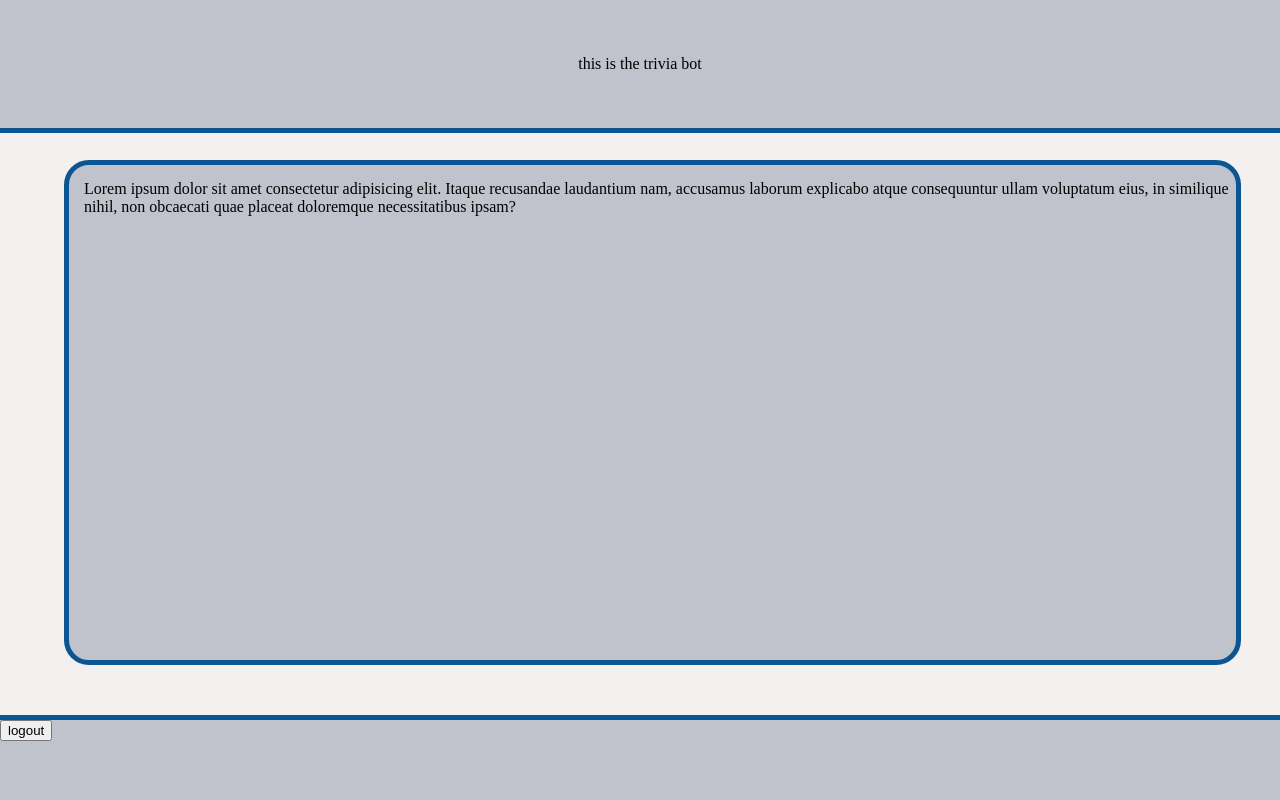
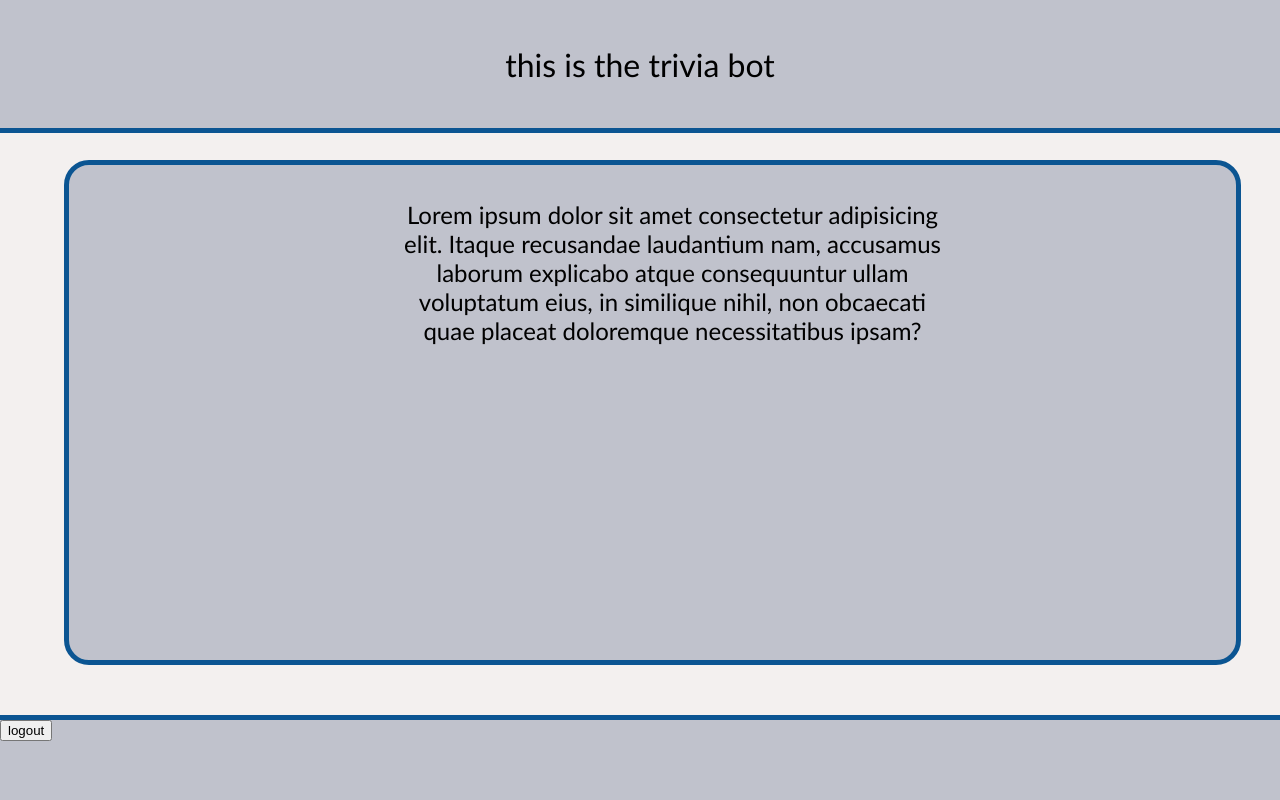
Before and after one commit to sebrai/trivia_bot, a Flask app: page /info in a window 1280 px wide. Run offline with Flask 3, Linux system fonts and the light colour scheme.

Commit message:
mad tekst in info more better

```diff
--- a/static/style.css
+++ b/static/style.css
@@ -22,6 +22,15 @@ main{
 }
 main >*{
     margin: 20px;
+}
+main .info{
+    font-family:'Gill Sans', 'Gill Sans MT', Calibri, 'Trebuchet MS', sans-serif ;
+    font-size:x-large;
+    text-align: center;
+    max-width: 75%;
+    position: absolute;
+    left: 50%;
+    transform:translateX(-50%);
 }
 .info_b{
     position: absolute;
@@ -51,7 +60,10 @@ header img {
     border-radius: 100%;
 
 }
-
+header .tittle {
+    font-family: 'Gill Sans', 'Gill Sans MT', Calibri, 'Trebuchet MS', sans-serif;
+    font-size: xx-large;
+}
 
 footer{
 background-color: var(--second);
--- a/templates/info.html
+++ b/templates/info.html
@@ -8,10 +8,15 @@
 </head>
 <body>
     <header>
-        this is the trivia bot
+        <div class="tittle">
+            this is the trivia bot
+        </div>
+
     </header>
     <main>
-Lorem ipsum dolor sit amet consectetur adipisicing elit. Itaque recusandae laudantium nam, accusamus laborum explicabo atque consequuntur ullam voluptatum eius, in similique nihil, non obcaecati quae placeat doloremque necessitatibus ipsam?
+        <p class="info">
+            Lorem ipsum dolor sit amet consectetur adipisicing elit. Itaque recusandae laudantium nam, accusamus laborum explicabo atque consequuntur ullam voluptatum eius, in similique nihil, non obcaecati quae placeat doloremque necessitatibus ipsam?
+        </p>
     </main>
     <footer>
         {% if not session.get('id') %}
```
